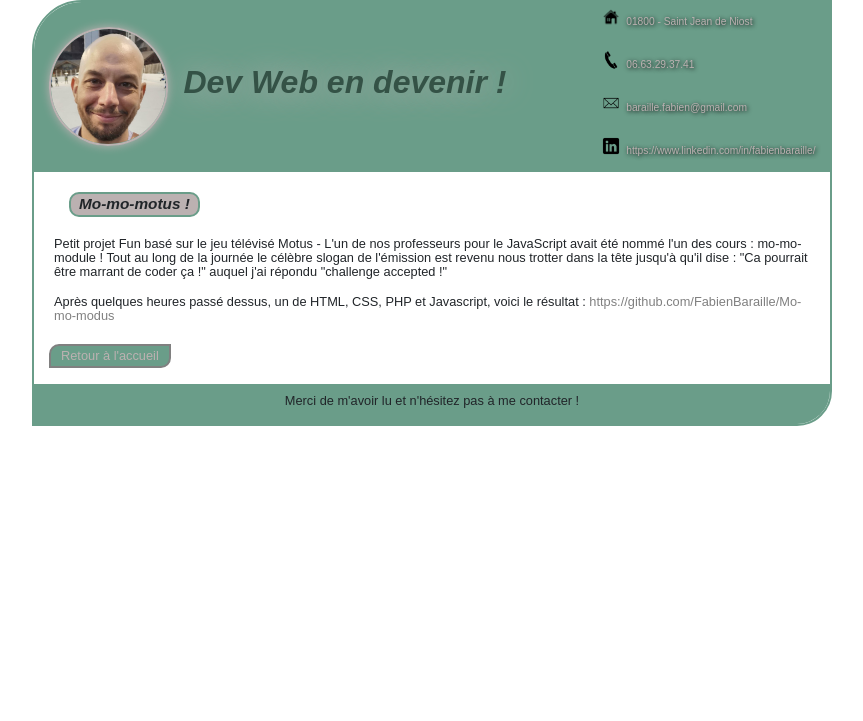
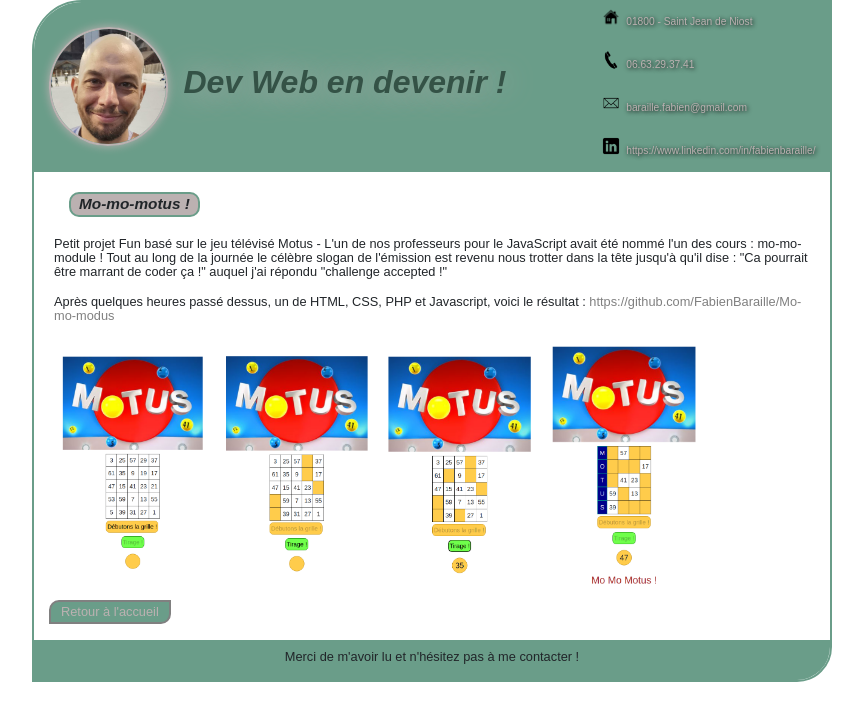
Before and after one commit to FabienBaraille/FabienBaraille.github.io, a PHP site: page /projet.html in a window 1280 px wide. Shown: the top 721 px of the page, without its empty margins (208-1071 px from the left). Run offline with PHP 8.4, Linux system fonts and the light colour scheme.

Commit message:
ajout de la page projet et du motus

```diff
--- a/CSS/style.css
+++ b/CSS/style.css
@@ -73,6 +73,15 @@ li strong {
     font-size: 1em;
     font-weight: bold;
 }
+/* .gallery {
+    display: flex;
+    flex-wrap: wrap;
+} */
+.gallery img {
+    max-width: 150px;
+    height: auto;
+    margin: 5px;
+}
 footer p, li p {
     margin-top: 10px;
 }
@@ -107,11 +116,7 @@ header p {
 header a {
     text-decoration: none;
     color: #BBB1B1;
-    transition: 2s;
-}
-header a:hover {
-    text-decoration: none;
-    color: black;
+    transition: 1s;
 }
 
 
--- a/index.html
+++ b/index.html
@@ -57,7 +57,7 @@
         </section>
         <section>
             <h2>Les projets ?</h2>
-            <p>En construction....et oui je débute ! Les projets arriveront en temps et en heure !</p>
+            <p>Certaines bases étant encore en cours d'apprentissage, les projets sont encore en cours d'élaboration. Je vous invite à poursuivre sur <a href="./projet.html">la page suivante</a> pour découvrir cela.</p>
         </section>
         <footer>
             <p>Merci de m'avoir lu et n'hésitez pas à me contacter !</p>
--- a/projet.html
+++ b/projet.html
@@ -29,7 +29,12 @@
             <h2>Mo-mo-motus !</h2>
             <p>Petit projet Fun basé sur le jeu télévisé Motus - L'un de nos professeurs pour le JavaScript avait été nommé l'un des cours : mo-mo-module ! Tout au long de la journée le célèbre slogan de l'émission est revenu nous trotter dans la tête jusqu'à qu'il dise : "Ca pourrait être marrant de coder ça !" auquel j'ai répondu "challenge accepted !"</p>
             <p>Après quelques heures passé dessus, un de HTML, CSS, PHP et Javascript, voici le résultat : <a href="https://github.com/FabienBaraille/Mo-mo-modus" target="_blank">https://github.com/FabienBaraille/Mo-mo-modus</a></p>
-
+            <div class="gallery">
+                <img src="./images/motus/motus1.png" alt="motus1">
+                <img src="./images/motus/motus2.png" alt="motus2">
+                <img src="./images/motus/motus3.png" alt="motus3">
+                <img src="./images/motus/motus4.png" alt="motus4">
+            </div>
         </section>
         <p><a class="back_home" href="./index.html">Retour à l'accueil</a></p>
         <footer>
```
Also changed, not shown: images/motus/motus1.png (renamed from images/2023-06-19_17h33_20.png), images/motus/motus2.png (renamed from images/2023-06-19_17h33_28.png), images/motus/motus3.png (renamed from images/2023-06-19_17h33_42.png), images/motus/motus4.png (renamed from images/2023-06-19_17h33_58.png).
